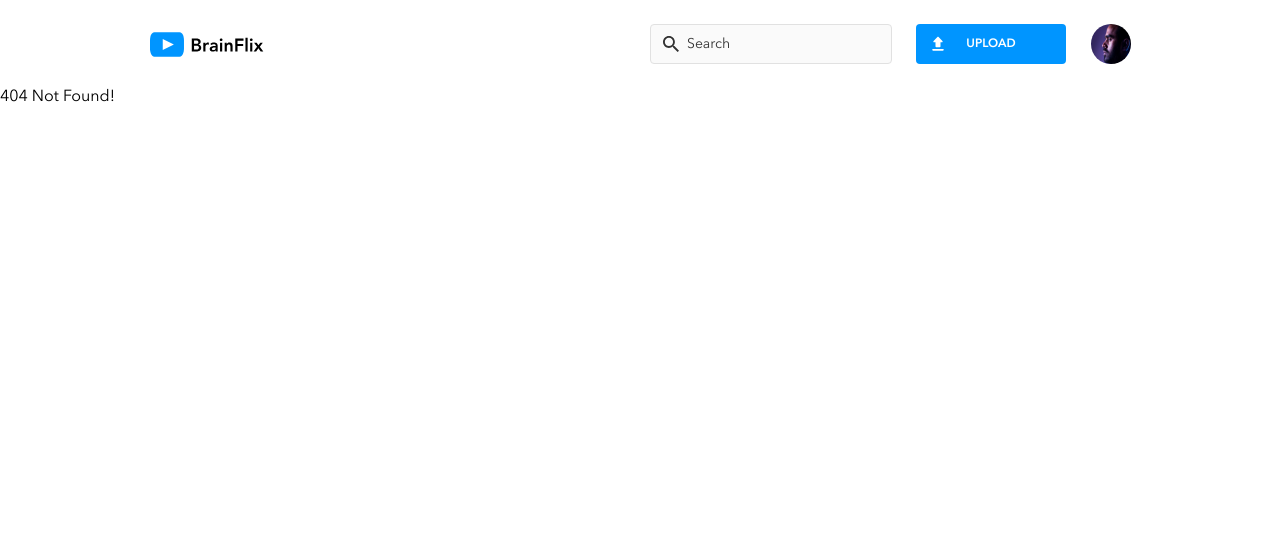
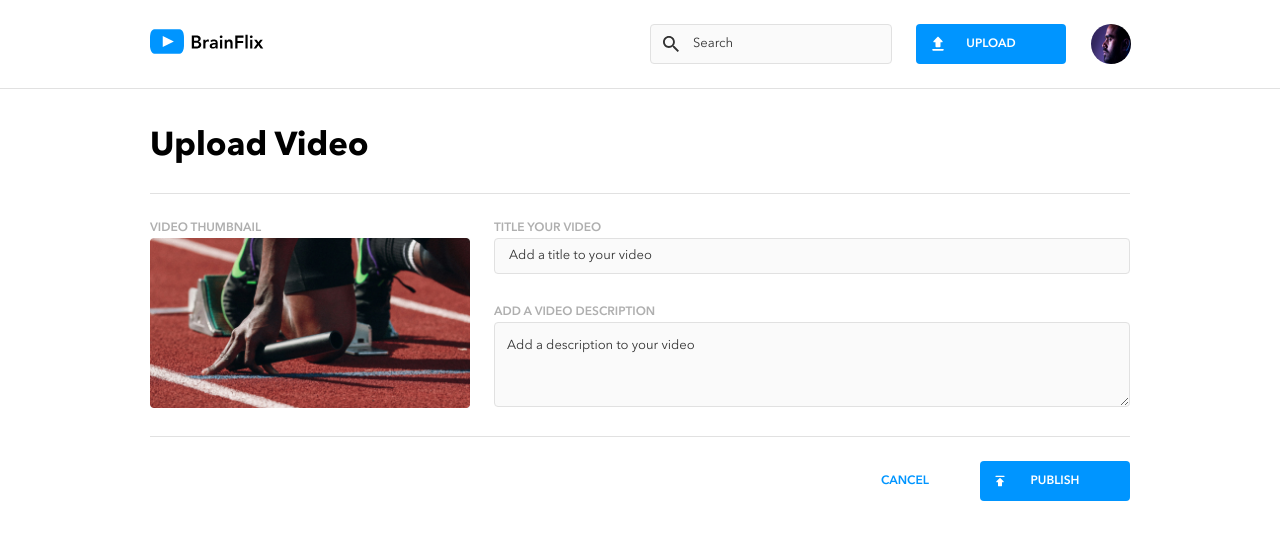
Before and after one commit to jwuzzle/jon-wu-brainflix, a React app: page /upload in a window 1280 px wide. Before the commit this address had no page. Shown: the top 540 px of the page. Built offline with nearby package versions, Linux system fonts and the light colour scheme; the HTML template or start-up script is replaced by a standard one; a web font is replaced by a local one.

Commit message:
code added the video upload page and styling, redirect when clicking the brainflix logo

```diff
--- a/src/App.jsx
+++ b/src/App.jsx
@@ -1,8 +1,9 @@
 import { useState } from "react";
 import "./App.scss";
+import { BrowserRouter, Routes, Route } from "react-router-dom";
 import Header from "./components/Header/Header";
 import MainVideoPage from "./pages/MainVideoPage/MainVideoPage";
-import { BrowserRouter, Routes, Route } from "react-router-dom";
+import VideoUploadPage from "./pages/VideoUploadPage/VideoUploadPage";
 
 function App() {
 
@@ -14,7 +15,8 @@ function App() {
           <Route path='/' element={<MainVideoPage />} />
           <Route path='/videos' element={<MainVideoPage />} />
           <Route path='/videos/:videoId' element={<MainVideoPage />} />
-          <Route path='*' element={<div>404 Not Found!</div>} />
+          <Route path='/upload' element={<VideoUploadPage />} />
+          <Route path='*' element={<div>Sorry! Looks like the page you are looking for is lost in space.</div>} />
         </Routes>
       </BrowserRouter>
     </>
--- a/src/components/Header/Header.jsx
+++ b/src/components/Header/Header.jsx
@@ -1,16 +1,17 @@
 import "./Header.scss";
 import brainflixLogo from "../../assets/logo/BrainFlix-logo.svg";
 import profilePicture from "../../assets/images/Mohan-muruge.jpg";
+import { Link } from "react-router-dom";
 
 const Header = () => {
   return (
     <header className="navbar">
       <div className="navbar__logo-container">
-        <img
+        <Link to={"/"}><img
           className="navbar__logo"
           src={brainflixLogo}
           alt="brainflix logo"
-        />
+        /></Link>
       </div>
       <div className="navbar__features">
         <input
@@ -19,7 +20,7 @@ const Header = () => {
           id="search"
           placeholder="Search"
         />
-        <button className="navbar__search-button">Upload</button>
+        <Link to={"/upload"}><button className="navbar__search-button">Upload</button></Link>
         <div className="navbar__profile">
           <img
             className="navbar__profile-picture"
--- a/src/components/Header/Header.scss
+++ b/src/components/Header/Header.scss
@@ -43,6 +43,7 @@
 
     &__search-button {
         height: 2.5rem;
+        width: 100%;
         border-radius: 0.25rem;
         background-color: $primary-color--blue;
         color: $primary-color--white;
@@ -85,7 +86,7 @@
 
         &__features {
             flex-direction: row;
-            width: -webkit-fill-available;
+            width: 100%;
             align-items: center;
             justify-content: flex-end;
         }
@@ -124,7 +125,7 @@ input[type=text] {
     @media only screen and (min-width: $tablet-breakpoint) {
         @include body-copy;
         box-sizing: border-box;
-        padding-left: 2.25rem;
+        /* padding-left: 2.25rem; */
     }
 }
 
--- a/src/components/VideoList/VideoList.jsx
+++ b/src/components/VideoList/VideoList.jsx
@@ -9,7 +9,7 @@ const VideoList = ({filteredNextVideos }) => {
   return (
     <div className="card-list">
       <p className="card-list__heading">Next Videos</p>
-      {filteredNextVideos.map((video) => (
+      {filteredNextVideos.map((video) => ( //do you need to have return () here?
         <Link className="card-list__link" to={`/videos/${video.id}`} key={video.id}><VideoCard
           id={video.id}
           image={video.image}
--- /dev/null
+++ b/src/pages/VideoUploadPage/VideoUploadPage.jsx
@@ -0,0 +1,62 @@
+import videoPreview from "../../assets/images/Upload-video-preview.jpg";
+import "./VideoUploadPage.scss";
+import { Link } from "react-router-dom";
+
+const VideoUploadPage = () => {
+  const handleSubmit = (event) => {
+    event.preventDefault();
+
+    alert("Successful Upload!");
+    window.location = "/";
+  };
+
+  return (
+    <section className="upload">
+      <h1 className="upload__header">Upload Video</h1>
+      <form className="upload__form" onSubmit={handleSubmit}>
+        <div className="upload__form--data">
+          <label className="upload__form--label">
+            Video thumbnail
+            <img
+              className="upload__form--image"
+              src={videoPreview}
+              alt="video thumbnail of track runner at start holding a relay baton"
+            />
+          </label>
+          <div className="upload__form--text">
+            <label className="upload__form--label">
+              Title your video
+              <input
+                type="text"
+                name="title"
+                className="upload__form--single-field"
+                id="title"
+                placeholder="Add a title to your video"
+              />
+            </label>
+            <label className="upload__form--label">
+              Add a video description
+              <textarea
+                type="text"
+                name="description"
+                className="upload__form--multiple-field"
+                id="description"
+                placeholder="Add a description to your video"
+              />
+            </label>
+          </div>
+        </div>
+        <div className="upload__form--buttons">
+          <button className="upload__form--publish" type="submit">
+            Publish
+          </button>
+          <Link to={"/"}>
+            <button className="upload__form--cancel noHover">Cancel</button>
+          </Link>
+        </div>
+      </form>
+    </section>
+  );
+};
+
+export default VideoUploadPage;
--- /dev/null
+++ b/src/pages/VideoUploadPage/VideoUploadPage.scss
@@ -0,0 +1,232 @@
+@use "../../../styles/partials/global";
+
+@use "../../../styles/partials/variables" as *;
+@use "../../../styles/partials/mixins" as *;
+@use "../../../styles/partials/typography" as *;
+
+.upload {
+    display: flex;
+    flex-direction: column;
+    @include body-copy-mobile;
+    padding: 24px 16px 16px 16px;
+    border-top: 1px solid $secondary-color--mercury;
+
+    &__header {
+        @include page-header-mobile;
+        margin-bottom: 16px;
+    }
+
+    &__form {
+        display: flex;
+        flex-direction: column;
+
+        &--label {
+            display: flex;
+            flex-direction: column;
+            margin-bottom: 0.25rem;
+            @include labels-buttons-mobile;
+            color: $primary-color--silver;
+            font-weight: 600;
+            text-transform: uppercase;
+        }
+
+        &--image {
+            margin-bottom: 1rem;
+        }
+
+        &--single-field {
+            height: 2.25rem;
+            border-radius: 0.25rem;
+            border: 0.0625rem solid $secondary-color--mercury;
+            background-color: $secondary-color--alabaster;
+            color: $primary-color--black;
+            margin-bottom: 1rem;
+            padding-left: 12px;
+
+        }
+
+        &--multiple-field {
+            height: 4.375rem;
+            background-color: $secondary-color--alabaster;
+            border: 0.0625rem solid $secondary-color--mercury;
+            border-radius: 0.25rem;
+            margin-bottom: 1rem;
+        }
+
+        &--publish {
+            height: 2.5rem;
+            width: -webkit-fill-available;
+            background-color: $primary-color--blue;
+            border: none;
+            color: $primary-color--white;
+            border-radius: 0.25rem;
+            background-image: url('../../assets/icons/publish.svg');
+            background-repeat: no-repeat;
+            background-position: 0.75rem 50%;
+            background-size: 1rem;
+            text-transform: uppercase;
+            @include labels-buttons-mobile;
+            font-size: 0.8125rem;
+            font-weight: 600;
+            margin-bottom: 1rem;
+        }
+
+        &--cancel {
+            height: 2.5rem;
+            width: -webkit-fill-available;
+            background-color: $primary-color--white;
+            border: none;
+            color: $primary-color--blue;
+            border-radius: 0.25rem;
+            text-transform: uppercase;
+            @include labels-buttons-mobile;
+            font-size: 0.8125rem;
+            font-weight: 600;
+            margin-bottom: 1rem;
+        }
+    }
+
+    @media only screen and (min-width: $tablet-breakpoint) {
+        padding: 36px 36px 24px 36px;
+        @include body-copy;
+
+        &__header {
+            @include page-header;
+            padding-bottom: 24px;
+            margin-bottom: 24px;
+            border-bottom: 1px solid $secondary-color--mercury;
+        }
+
+        &__form {
+
+            &--label {
+                @include labels-buttons;
+                font-weight: 600;
+            }
+
+            &--image {
+                width: 50vw;
+                margin-bottom: 24px;
+            }
+
+            &--single-field {
+                padding-left: 14px;
+                margin-bottom: 24px;
+            }
+
+            &--multiple-field {
+                margin-bottom: 24px;
+                height: 6rem;
+            }
+
+            &--buttons {
+                display: flex;
+                flex-direction: row-reverse;
+                border-top: 1px solid $secondary-color--mercury;
+                padding-top: 24px;
+            }
+
+            &--publish {
+                width: 150px;
+                padding: 0 32px;
+                @include labels-buttons;
+                font-weight: 600;
+            }
+
+            &--cancel {
+                @include labels-buttons;
+                width: 150px;
+                padding: 0 32px;
+                font-weight: 600;
+            }
+        }
+    }
+
+    @media only screen and (min-width: $desktop-breakpoint) {
+        padding: 36px 9.375rem 24px 9.375rem;
+
+    &__form {
+
+        &--image {
+            width: 25vw;
+        }
+
+        &--data {
+            display: flex;
+            flex-direction: row;
+
+        }
+
+        &--text {
+            display: flex;
+            flex-direction: column;
+            width: 100%;
+            margin-left: 24px;
+            margin-bottom: 24px;
+        }
+
+        &--multiple-field {
+            height: 85px;
+            margin-bottom: 0;
+        }
+
+}
+
+    }
+
+}
+
+input[type="text"] {
+    @include body-copy-mobile;
+    color: $primary-color--black;
+
+    /*  @media only screen and (min-width: $tablet-breakpoint) {
+        @include body-copy;
+        box-sizing: border-box;
+        padding: 0.375rem 0 0.375rem 1rem;
+    } */
+}
+
+input::placeholder {
+    @include body-copy-mobile;
+    color: $primary-color--black;
+    /* transform: translateY(10%); */
+
+    /* @media only screen and (min-width: $tablet-breakpoint) {
+        @include body-copy;
+         transform: translateY(10%);
+    } */
+}
+
+input[type=text]:focus {
+    border: 0.125rem solid $primary-color--blue;
+    outline: none;
+}
+
+textarea[type="text"] {
+    @include body-copy-mobile;
+    color: $primary-color--black;
+    padding: 0.75rem;
+
+    /* @media only screen and (min-width: $tablet-breakpoint) {
+        @include body-copy;
+        box-sizing: border-box;
+        padding: 0.375rem 0 0.375rem 1rem;
+    } */
+}
+
+textarea::placeholder {
+    @include body-copy-mobile;
+    color: $primary-color--black;
+    transform: translateY(10%);
+
+    /* @media only screen and (min-width: $tablet-breakpoint) {
+        @include body-copy;
+        transform: translateY(10%);
+    } */
+}
+
+textarea[type=text]:focus {
+    border: 0.125rem solid $primary-color--blue;
+    outline: none;
+}
--- a/styles/partials/_global.scss
+++ b/styles/partials/_global.scss
@@ -10,3 +10,7 @@
 button:hover {
     background-color: $secondary-color--darkblue;
 }
+
+.noHover {
+    pointer-events: none;
+}
```
